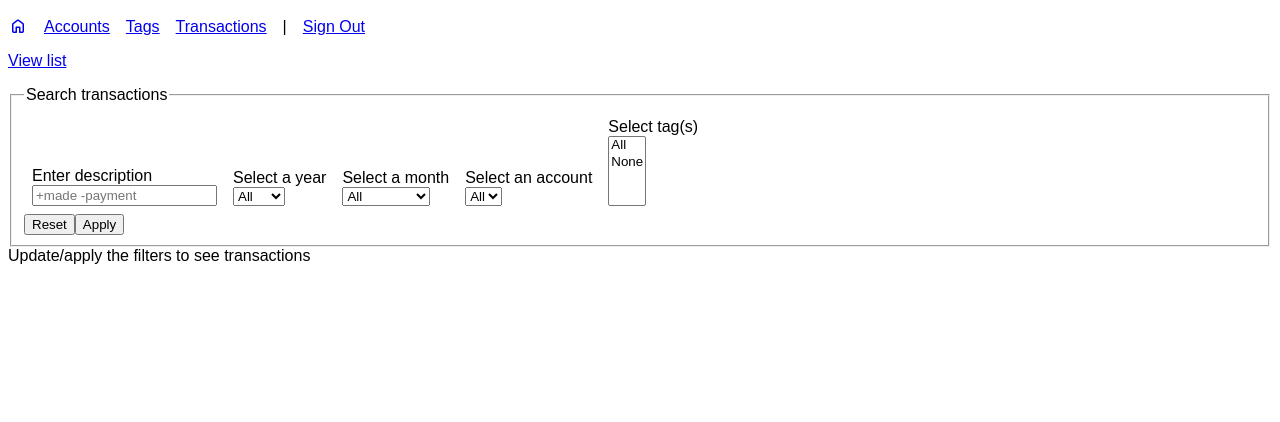
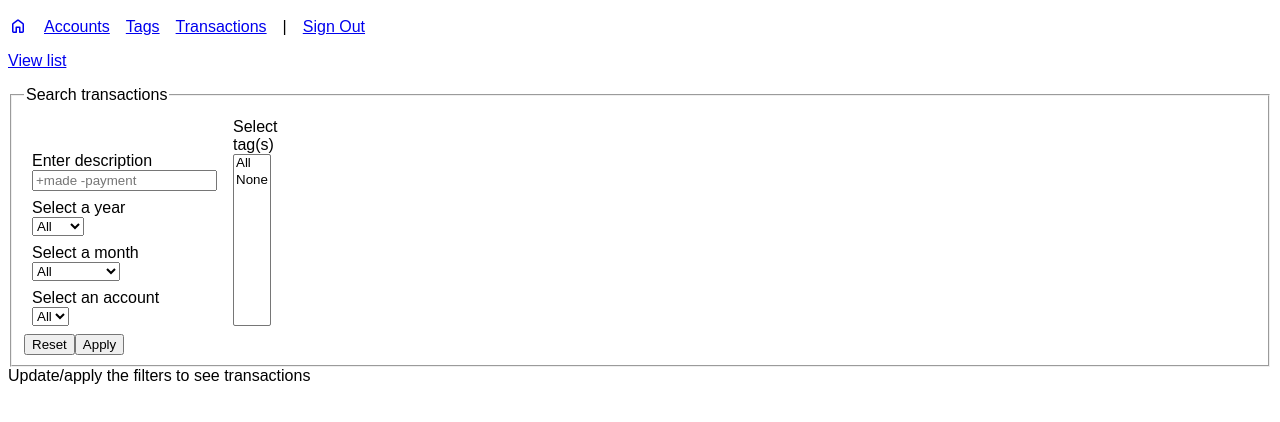
Before and after one commit to wishlez/next, a Next.js app: page /transactions/search in a window 1280 px wide. Shown: the top 422 px of the page. Built offline with nearby package versions, Linux system fonts and the light colour scheme; no server answers; the database is empty; sample sign-in values are in the browser's storage.

Commit message:
perf: increase tag input size

```diff
--- a/src/components/transactions/transaction-form.tsx
+++ b/src/components/transactions/transaction-form.tsx
@@ -135,6 +135,7 @@ export const TransactionForm: FunctionComponent<Props> = (props) => {
                         multiple
                         name={'tags'}
                         ref={tagsRef}
+                        size={10}
                     >
                         {tagOptions}
                     </select>
--- a/src/components/transactions/transactions-bulk-edit-tags.tsx
+++ b/src/components/transactions/transactions-bulk-edit-tags.tsx
@@ -55,6 +55,7 @@ export const TransactionsBulkEditTag: FunctionComponent<Props> = (props) => {
                     multiple
                     name={'tagId'}
                     ref={tagsRef}
+                    size={10}
                 >
                     {tagOptions}
                 </select>
--- a/src/components/transactions/transactions-filter-form.tsx
+++ b/src/components/transactions/transactions-filter-form.tsx
@@ -25,10 +25,11 @@ export const TransactionsFilterForm: FunctionComponent = () => {
                 <div
                     style={{
                         alignItems: 'end',
-                        display: 'flex',
-                        flexWrap: 'wrap'
+                        display: 'grid',
+                        gridTemplateColumns: 'fit-content(100px) fit-content(100px)'
                     }}
                 >
+                    <div>
                         <Label>
                             {'Enter description'}
                             <input
@@ -68,12 +69,14 @@ export const TransactionsFilterForm: FunctionComponent = () => {
                                 {accountOptions}
                             </select>
                         </Label>
+                    </div>
                     <Label>
                         {'Select tag(s)'}
                         <select
                             defaultValue={[].concat(query.tagId)}
                             multiple
                             name={'tagId'}
+                            size={10}
                         >
                             <option value={''}>{'All'}</option>
                             <option value={0}>{'None'}</option>
```
Lines whose indentation alone changed are shown as unchanged.
